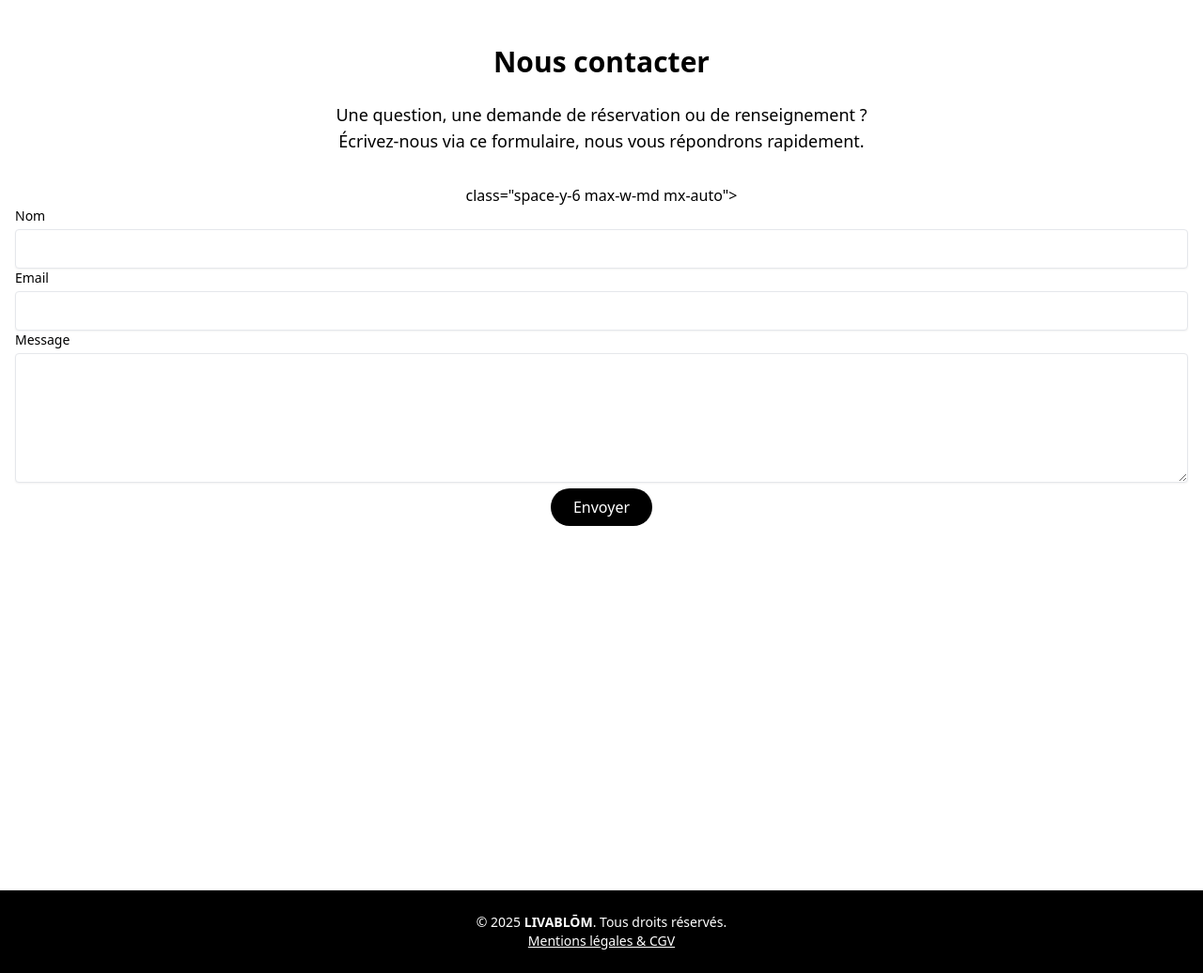
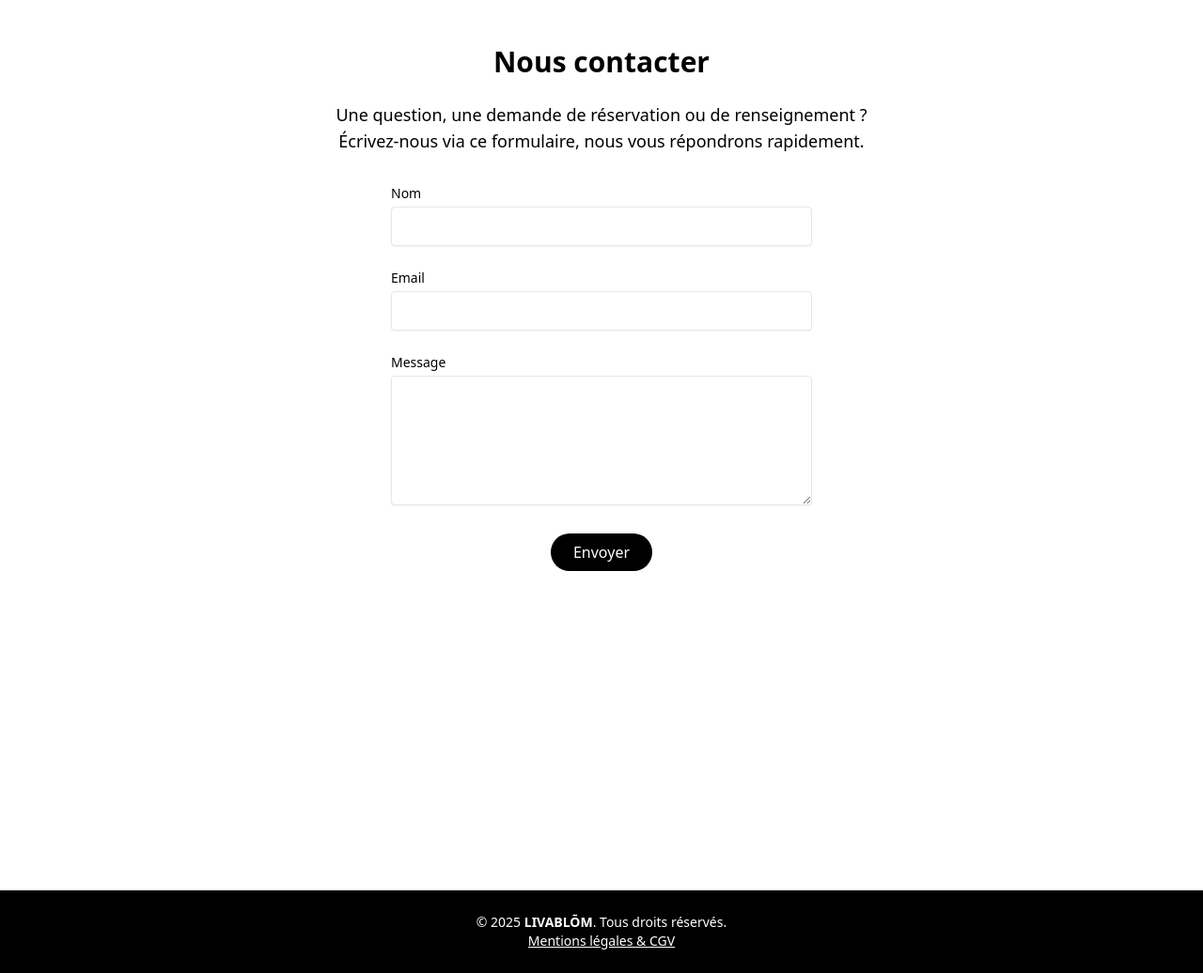
Before and after one commit to LIVABLOM/LIVABLOM, a Jekyll site: the page built from contact.md, in a window 1280 px wide. Shown: the whole page at 94% size. Built offline with Jekyll 4.4.1, drawn with Linux system fonts in a browser that asks for light colours.

Commit message:
Update contact.md

```diff
--- a/contact.md
+++ b/contact.md
@@ -10,7 +10,8 @@
     Une question, une demande de réservation ou de renseignement ? Écrivez-nous via ce formulaire, nous vous répondrons rapidement.
   </p>
 
-  <form action="https://formspree.io/f/mblyrrna" method="GET"> class="space-y-6 max-w-md mx-auto">
+  <form action="https://formspree.io/f/mblyrrna" method="POST" class="space-y-6 max-w-md mx-auto">
+    <!-- Redirection corrigée avec URL absolue -->
     <input type="hidden" name="_redirect" value="https://livablom.github.io/LIVABLOM/merci" />
 
     <div>
```
